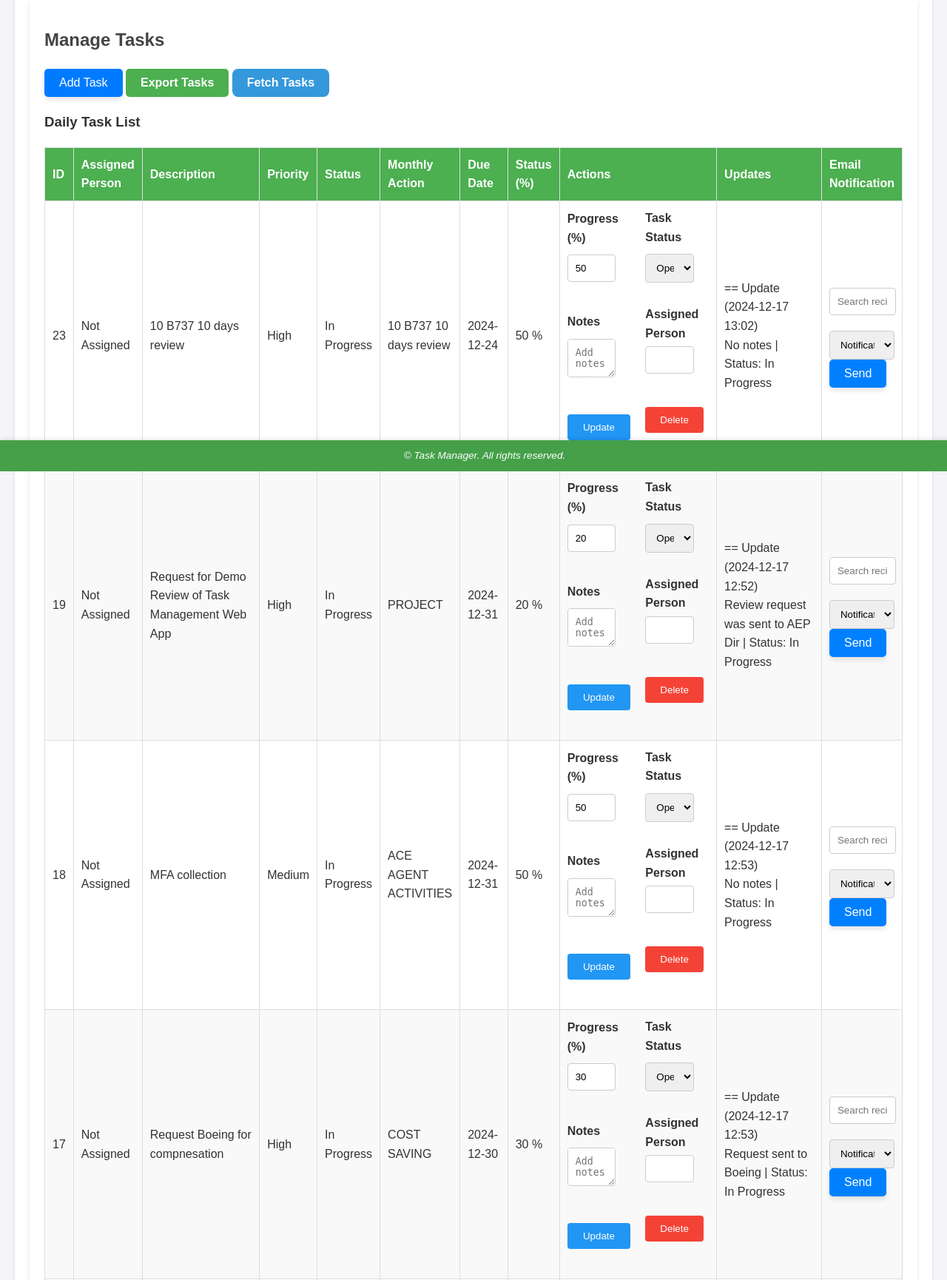
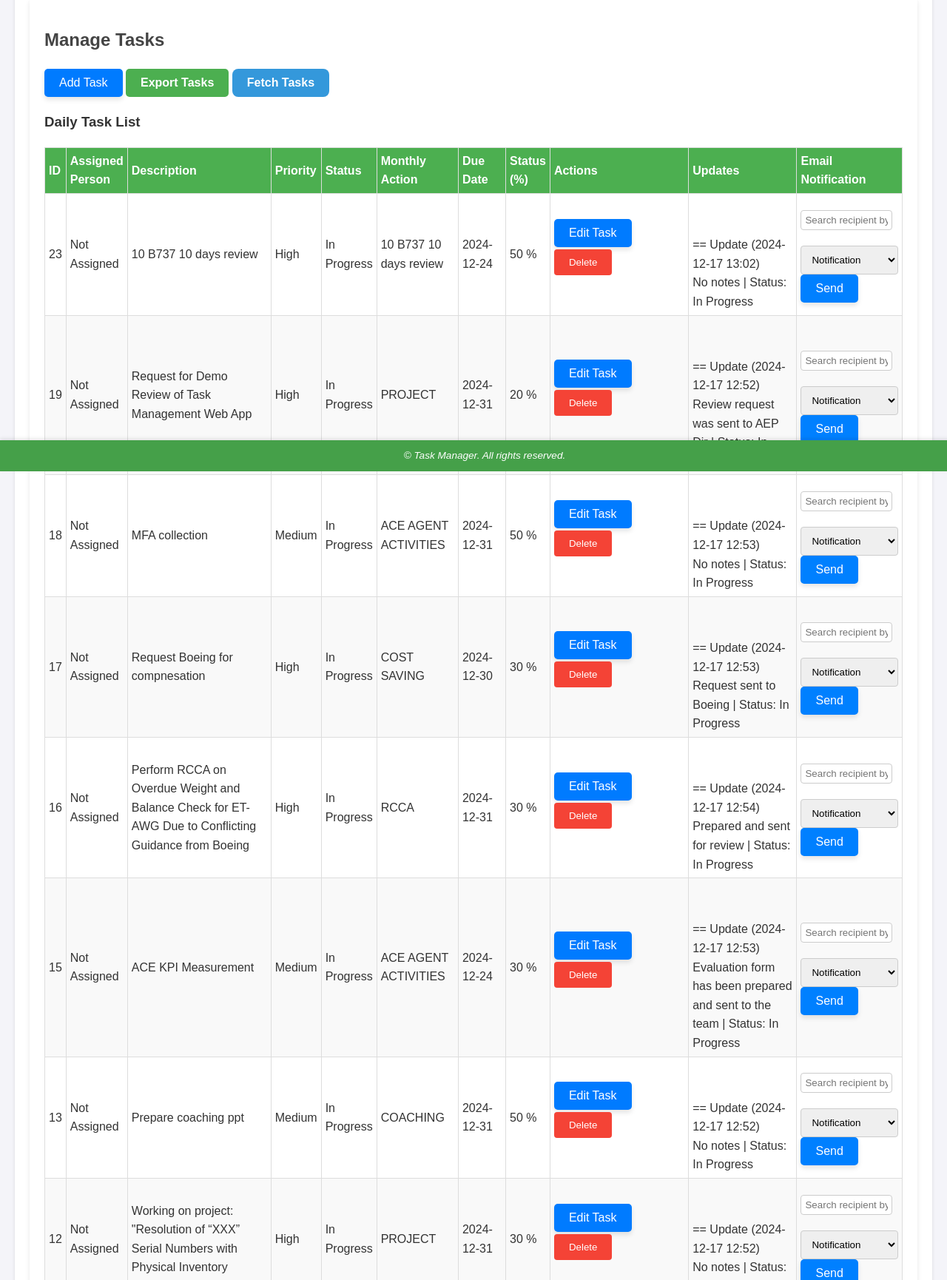
Before and after one commit to solomonAlemu/Task-Manager-Website, a Flask app: page / in a window 1280 px wide. Shown: the part 163-1893 px from the top of the page at 74% size. Run offline with Flask 3, Linux system fonts and the light colour scheme; a user stored in the database is signed in; data comes from the database, SQL or seed files in the repository; both versions use the stored data as it was after the commit.

Commit message:
Revised task table layout in home.html

```diff
--- a/server.py
+++ b/server.py
@@ -214,6 +214,8 @@ def update_task(task_id):
     status = request.form.get('status', 'Open')
     percentage_completion = request.form.get('percentage_completion', '0').strip()
     notes = request.form.get('notes', '').strip()
+    description = request.form.get('revised_description', '').strip()
+
 
     try:
         # Validate and convert percentage_completion to integer
@@ -236,9 +238,9 @@ def update_task(task_id):
                           f"{notes or 'No notes'} | Status: {status}\n"
             )
             cursor.execute("""
-                UPDATE tasks SET assigned_person = ?, status = ?, percentage_completion = ?, notes = ?, updates = ?
+                UPDATE tasks SET assigned_person = ?,description = ?, status = ?, percentage_completion = ?, notes = ?, updates = ?
                 WHERE id = ? AND user_id = ?
-            """, (assigned_person, status, percentage_completion, notes, update_entry, task_id, user_id))
+            """, (assigned_person, description, status, percentage_completion, notes, update_entry, task_id, user_id))
             conn.commit()
 
         return redirect(url_for('home'))
--- a/static/style.css
+++ b/static/style.css
@@ -42,14 +42,14 @@ form input, form select, form textarea {
 form input[type="text"], form input[type="number"], form select, form textarea {
     display: block;
     width: calc(100% - 20px); /* Match column widths by aligning with table cell padding */
-    padding: 10px;
+    padding: 5px;
 }
 
 
 .email-search-input  {
     display: block;
     width: calc(100% - 20px); /* Match column widths by aligning with table cell padding */
-    padding: 10px;
+    padding: 5px;
 }
 
 
@@ -67,7 +67,7 @@ form input[name="priority" ], form select, form textarea {
 form input[name="status" ], form select, form textarea {
     display: block;
     width: calc(50% - 20px); /* Match column widths by aligning with table cell padding */
-    padding: 10px;
+    padding: 5px;
 }
 form input[name="keyword" ], form select, form textarea {
     display: block;
@@ -77,7 +77,7 @@ form input[name="keyword" ], form select, form textarea {
 form input[name="percentage_completion" ], form select, form textarea {
     display: block;
     width: calc(100% - 20px); /* Match column widths by aligning with table cell padding */
-    padding: 10px;
+    padding: 5px;
 }
 
 .add-task-form input[name="percentage_completion"],
@@ -124,19 +124,22 @@ form button:hover {
 table {
     width: 100%;
     border-collapse: collapse;
-    margin-bottom: 10px;
+    margin-bottom: 5px;
 }
+
+
 
 table th, table td {
     border: 1px solid #ddd;
-    padding: 10px;
+    padding: 5px;
     text-align: left;
     box-sizing: border-box;
+
 }
 
 /* Adjust column width ratios for the first table */
 .task-list th:nth-child(1) { width: 1%; }    /* ID */
-.task-list th:nth-child(2) { width: 5%; }    /* Assigned Person */
+.task-list th:nth-child(2) { width: 3%; }    /* Assigned Person */
 .task-list th:nth-child(3) {
 	white-space: pre-wrap; /* Preserve white-space and wrap text */
 	word-wrap: break-word; /* Break long words to wrap within the container */
@@ -144,14 +147,14 @@ table th, table td {
 	overflow-wrap: break-word; /* Handle word wrapping for overflows */
 	width: 20%;
 }   /* Description */
-.task-list th:nth-child(4) { width: 5%; }    /* Priority */
-.task-list th:nth-child(5) { width: 5%; }    /* Status */
+.task-list th:nth-child(4) { width: 3%; }    /* Priority */
+.task-list th:nth-child(5) { width: 3%; }    /* Status */
 .task-list th:nth-child(6) {
 	white-space: pre-wrap; /* Preserve white-space and wrap text */
 	word-wrap: break-word; /* Break long words to wrap within the container */
 	word-break: break-word; /* Ensure words are broken to fit within the width */
 	overflow-wrap: break-word; /* Handle word wrapping for overflows */
-	width: 5%;
+	width: 10%;
 }    /* Monthly Action */
 .task-list th:nth-child(7) {
 	white-space: pre-wrap; /* Preserve white-space and wrap text */
@@ -161,13 +164,13 @@ table th, table td {
 	 width: 6%;
  }   /* Due Date */
 .task-list th:nth-child(8) { width: 5%; }    /* Completion */
-.task-list th:nth-child(9) { width: 20%; }   /* Actions */
+.task-list th:nth-child(9) { width: 20%;  }   /* Actions */
 .task-list th:nth-child(10) {
 	white-space: pre-wrap; /* Preserve white-space and wrap text */
 	word-wrap: break-word; /* Break long words to wrap within the container */
 	word-break: break-word; /* Ensure words are broken to fit within the width */
 	overflow-wrap: break-word; /* Handle word wrapping for overflows */
-	width: 20%;
+	width: 15%;
 }  /* Updates */
 .task-list th:nth-child(11) { width: 30%; }  /* Email Notification */
 
@@ -301,14 +304,6 @@ form button.delete-btn:hover {
     background: #e53935;
 }
 
-form button.status-btn {
-    background: #2196F3;
-}
-
-form button.status-btn:hover {
-    background: #1e88e5;
-}
-
 form button.update-btn {
     background: #ff9800;
 }
@@ -325,10 +320,12 @@ form button.update-btn:hover {
     margin-bottom: 20px;
 }
 
-/* Individual grid items */
-.grid-item {
-    display: flex;
-    flex-direction: column;
+form button.status-btn {
+    background: #2196F3;
+}
+
+form button.status-btn:hover {
+    background: #1e88e5;
 }
 
 /* Style for buttons */
@@ -503,3 +500,55 @@ textarea {
     font-weight: bold;
     cursor: pointer;
 }
+/* Tables */
+.table.table-striped table {
+    width: 100%;
+    padding: 2px; /* Adjusted for narrower rows */
+    border-collapse: collapse;
+    margin-bottom: 2px; /* Adjusted for less space between tables */
+}
+
+.table.table-striped td,
+.table.table-striped th {
+    padding: 5px; /* Adjust padding inside table cells for better spacing */
+    box-sizing: border-box; /* Ensure padding is included in the total width and height */
+}
+
+/* Actions column components */
+.form-container {
+    display: flex;
+    flex-direction: column;
+    gap: 5px; /* Reduced gap between form items */
+}
+
+
+.form-container input  {
+    padding: 1px; /* Reduce padding for form elements */
+    margin: 2px 0; /* Reduce vertical margin */
+    width: 100%; /* Ensure full width of container */
+    box-sizing: border-box;
+}
+.form-container textarea,
+.form-container select {
+    padding: 5px; /* Reduce padding for form elements */
+    margin: 2px 0; /* Reduce vertical margin */
+    width: 100%; /* Ensure full width of container */
+    box-sizing: border-box;
+}
+.form-container button {
+    padding: 10px; /* Reduce padding for form elements */
+    margin: 2px 0; /* Reduce vertical margin */
+    width: 100%; /* Ensure full width of container */
+    box-sizing: border-box;
+}
+
+/* Individual grid items */
+.form-container{
+    display: flex;
+	padding: 1px 1px;
+    flex-direction: column;
+	grid-template-columns: 1fr 1fr; /* Two columns */
+	gap: 1px; /* Space between grid items */
+	align-items: left;
+	margin-bottom: 1px;
+}
--- a/templates/Home.html
+++ b/templates/Home.html
@@ -120,21 +120,12 @@
 		            <td>{{ task[5] }} %</td>
 		            <td>
 		                <!-- Update Task Progress -->
+						<button type="submit" id="show-status-btn" class="show-btn">Edit Task</button>
 		                <form action="{{ url_for('update_task', task_id=task[0]) }}" method="POST" class="form-container">
-		<div class="grid-container">
+		                    <div class="grid-container" style="display: none;">
 		                        <div class="grid-item">
 		                            <label for="progress">Progress (%)</label>
-			<input
-			    type="number"
-			    id="progress"
-			    name="percentage_completion"
-			    min="0"
-			    max="100"
-			    value="{{ task[5] }}"
-			    required
-			/>
-		    </div>
-		    <div class="grid-item">
+		                            <input type="number" id="progress" name="percentage_completion" min="0" max="100" value="{{ task[5] }}" required />
 		                            <label for="status">Task Status</label>
 		                            <select name="status" id="status">
 		                                <option value="Open" {% if task[2] == 'Open' %}selected{% endif %}>Open</option>
@@ -142,47 +133,29 @@
 		                                <option value="Completed" {% if task[2] == 'Completed' %}selected{% endif %}>Completed</option>
 		                                <option value="Cancelled" {% if task[2] == 'Cancelled' %}selected{% endif %}>Cancelled</option>
 		                            </select>
+									<button type="submit" class="status-btn" onclick="return confirm('Are you sure you want to update this item?')">Update</button>
 		                        </div>
 		                        <div class="grid-item">
+									<label for="revised_description">Revised Description</label>
+									<input type="text" name="revised_description" value="{{ task[2] }}">
+								    <label for="assigned_person">Revised Assigned Person</label>
+		                            <input type="text" name="assigned_person" value="{{ task[1] }}">
 		                            <label for="notes">Notes</label>
-			<textarea
-			    name="notes"
-			    class="notes-text"
-			    placeholder="Add notes..."
-			></textarea>
+		                            <textarea name="notes" class="notes-text" placeholder="Add notes..."></textarea>
 								</div>
-		<div class="form-group">
-		    <label for="assigned_person">Assigned Person</label>
-		    <input type="text" name="assigned_person" value="{{ task[1] }}">
 		                    </div>
-		    <div class="grid-item">
-			<button type="submit" class="status-btn"onclick="return confirm('Are you sure you want to update this item?')">Update</button>
-		    </div>
-
 		                </form>
 		                <!-- Delete Task -->
 						<form action="/delete/{{ task[0] }}" method="POST" class="delete-form">
-		<button
-		    type="submit"
-		    class="delete-btn"
-		    onclick="return confirm('Are you sure you want to delete this item?')"
-		>
-		    Delete
-		</button>
+							<button type="submit" class="delete-btn" onclick="return confirm('Are you sure you want to delete this item?')">Delete</button>
 						</form>
-		</div>
 		            </td>
-
-		    <td class="updates" >{{ task[7] }}</tdclass="email-recipient-list form-control">
+		            <td class="updates">{{ task[7] }}</td>
 		            <!-- Email Notification Column -->
 		            <td>
-						<input type="text" id="emailSearch_{{ task[0] }}"
-						       class="email-search-input form-control"
-						       placeholder="Search recipient by keyword"
-						       oninput="searchEmailRecipients({{ task[0] }}, this.value)">
+		                <input type="text" id="emailSearch_{{ task[0] }}" class="email-search-input form-control" placeholder="Search recipient by keyword" oninput="searchEmailRecipients({{ task[0] }}, this.value)">
 		                <ul id="emailResults_{{ task[0] }}" class="email-results-list"></ul>
 		                <div id="selectedEmails_{{ task[0] }}" class="selected-emails-container"></div>
-
 		                <select id="emailIntent_{{ task[0] }}" class="email-intent-list form-control">
 		                    <option value="Assignment">Assignment</option>
 		                    <option value="Status request">Status request</option>
@@ -190,7 +163,6 @@
 		                    <option value="Notification" selected>Notification</option>
 		                </select>
 		                <button onclick="sendTaskEmail({{ task[0] }})" class="btn-sendTaskEmail">Send</button>
-
 		            </td>
 		        </tr>
 		        {% endfor %}
@@ -348,7 +320,6 @@
 	        });
 	}
 
-
 	function searchEmailRecipients(taskId, keyword) {
 	    if (keyword.length < 2) {
 	        document.getElementById(`emailResults_${taskId}`).innerHTML = ''; // Clear results for short queries
@@ -378,7 +349,6 @@
 	        });
 	}
 
-
 	function selectEmail(taskId, user) {
 	    const emailResults = document.getElementById(`emailResults_${taskId}`);
 	    emailResults.innerHTML = ''; // Clear results once a selection is made
@@ -404,7 +374,6 @@
 
 	    selectedEmails.appendChild(emailDiv);
 	}
-
 
 	function displayTextWithNewLines(text, elementId) {
 	    // Replace newline characters with <br> tags
@@ -448,6 +417,10 @@
         fetchSection.style.display = fetchSection.style.display === 'none' ? 'block' : 'none';
     });
 
+    document.getElementById('show-status-btn').addEventListener('click', function () {
+        const fetchSection = document.querySelector('.grid-container');
+        fetchSection.style.display = fetchSection.style.display === 'none' ? 'block' : 'none';
+    });
     </script>
 </div>
 {% endblock %}
```
Also changed, not shown: tasks.db. Lines whose indentation alone changed are shown as unchanged.
